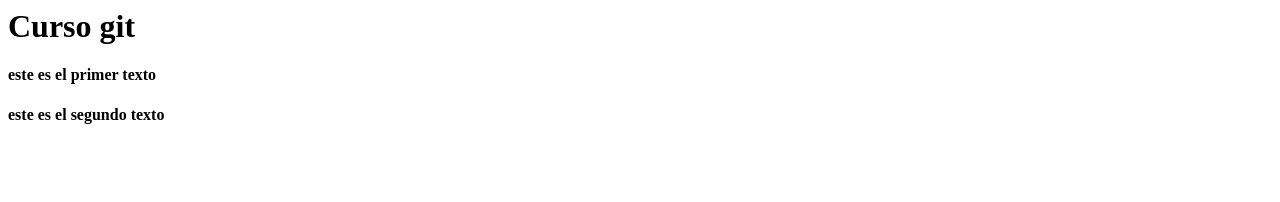
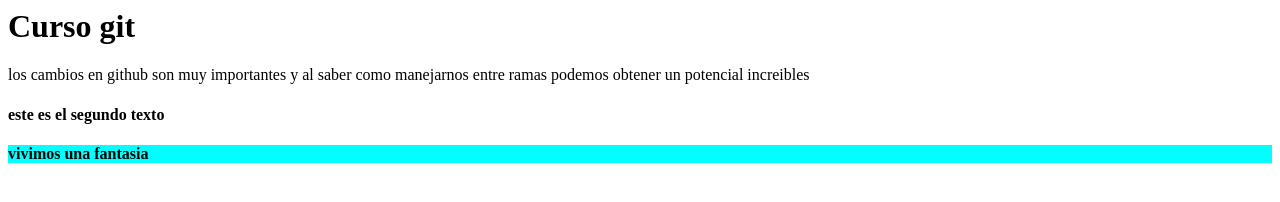
Before and after one commit to ObnusOwlat/Cuso-git-facilito-para-la-familia, a plain HTML site: page index.html in a window 1280 px wide. Drawn offline with Linux system fonts and the light colour scheme.

Commit message:
-html changed

```diff
--- a/index.html
+++ b/index.html
@@ -2,8 +2,16 @@
   <body>
   <h1>Curso git</h1>
   <div class="git-course-face">
-    <h4>este es el primer texto </h4>
+    <div class="text-area">
+      los cambios en github son muy importantes y al saber como manejarnos entre ramas podemos obtener un potencial increibles
+    </div>
     <h4>este es el segundo texto </h4>
   </div>
+  <h4 style="background-color: aqua ">vivimos una fantasia</h4>
   </body>
 </html>
+<style>
+.text-area{
+
+}
+</style>
```
